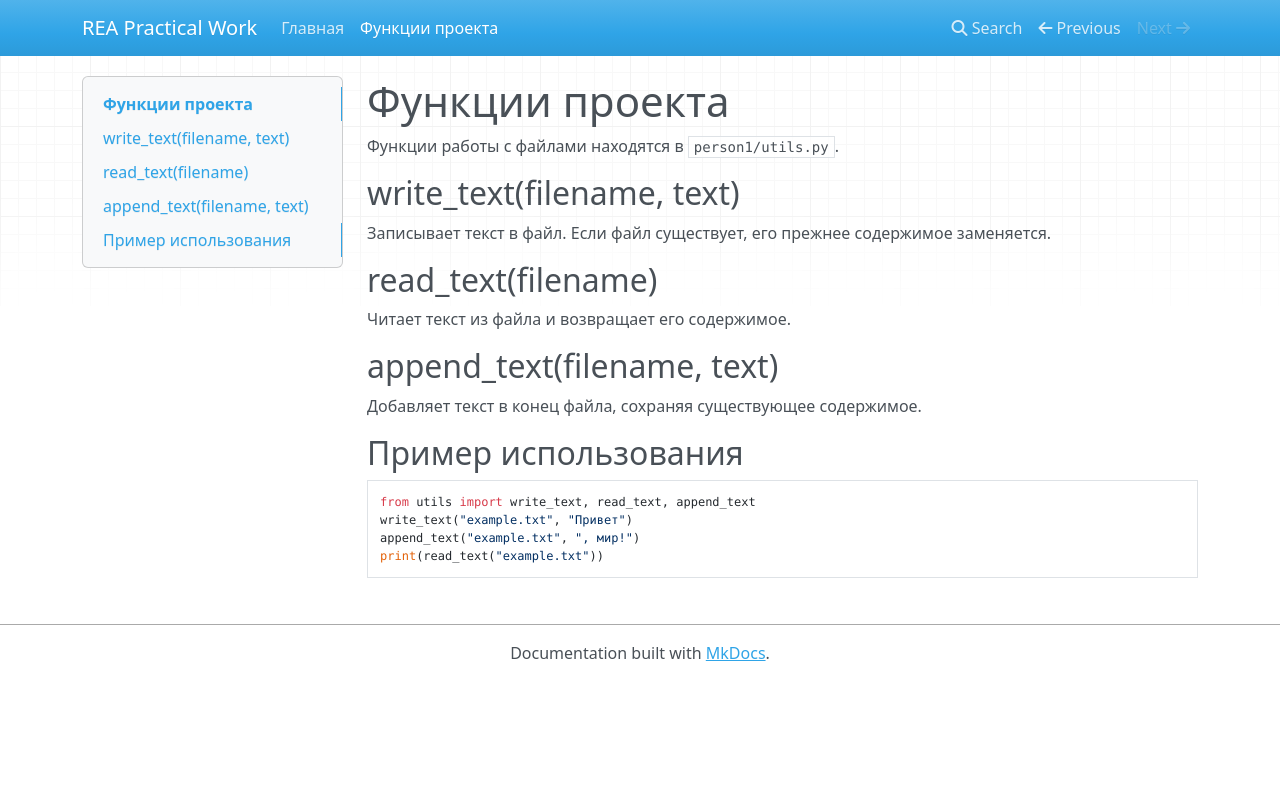
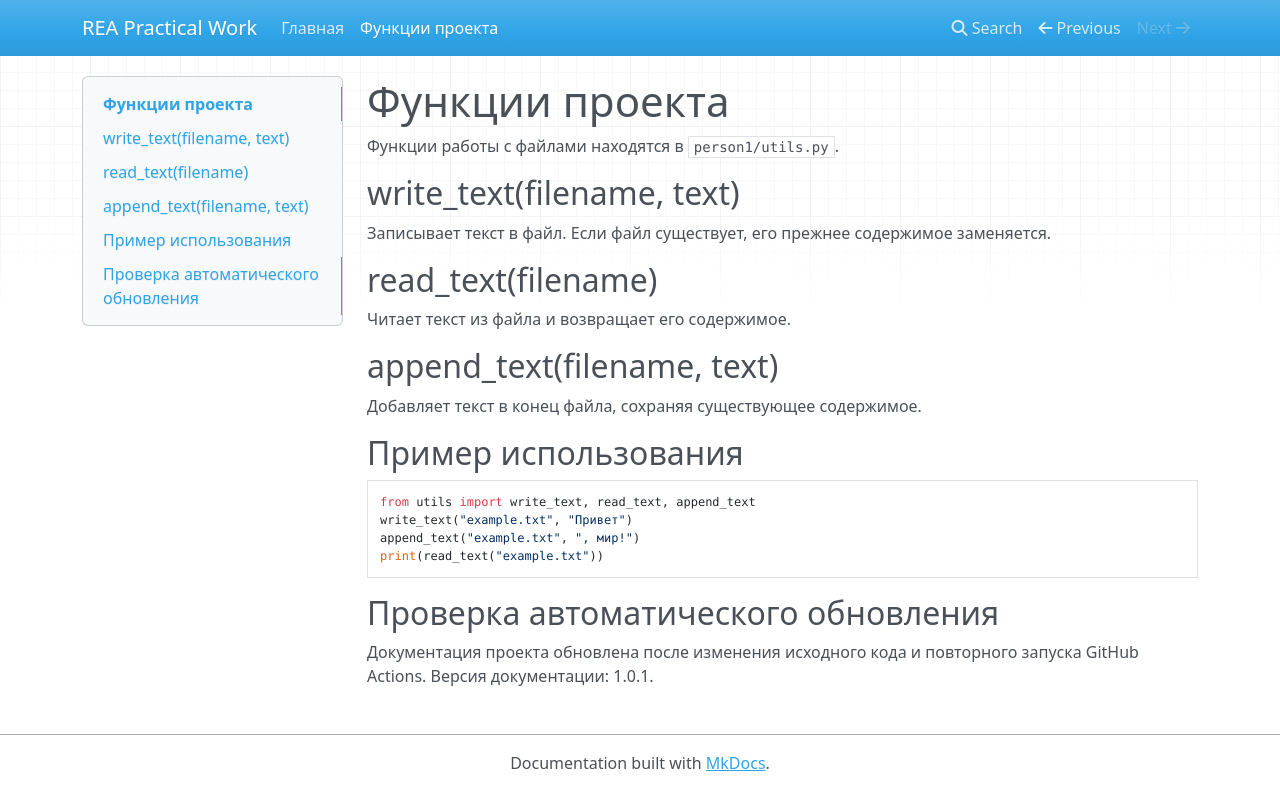
Before and after one commit to MivolasdormiJJ/REA_PracticalWork_Am, an MkDocs documentation site: the page built from docs/api.md, in a window 1280 px wide. Shown: the top 810 px of the page. Built offline with MkDocs 1.6.1, drawn with Linux system fonts in a browser that asks for light colours; nearby versions of some CDN libraries.

Commit message:
Update API documentation for version 1.0.1
Documentation updated to reflect changes in source code and GitHub Actions.

````diff
--- a/docs/api.md
+++ b/docs/api.md
@@ -16,3 +16,9 @@ write_text("example.txt", "Привет")
 append_text("example.txt", ", мир!")
 print(read_text("example.txt"))
 ```
+
+## Проверка автоматического обновления
+
+Документация проекта обновлена после изменения
+исходного кода и повторного запуска GitHub Actions.
+Версия документации: 1.0.1.
````
